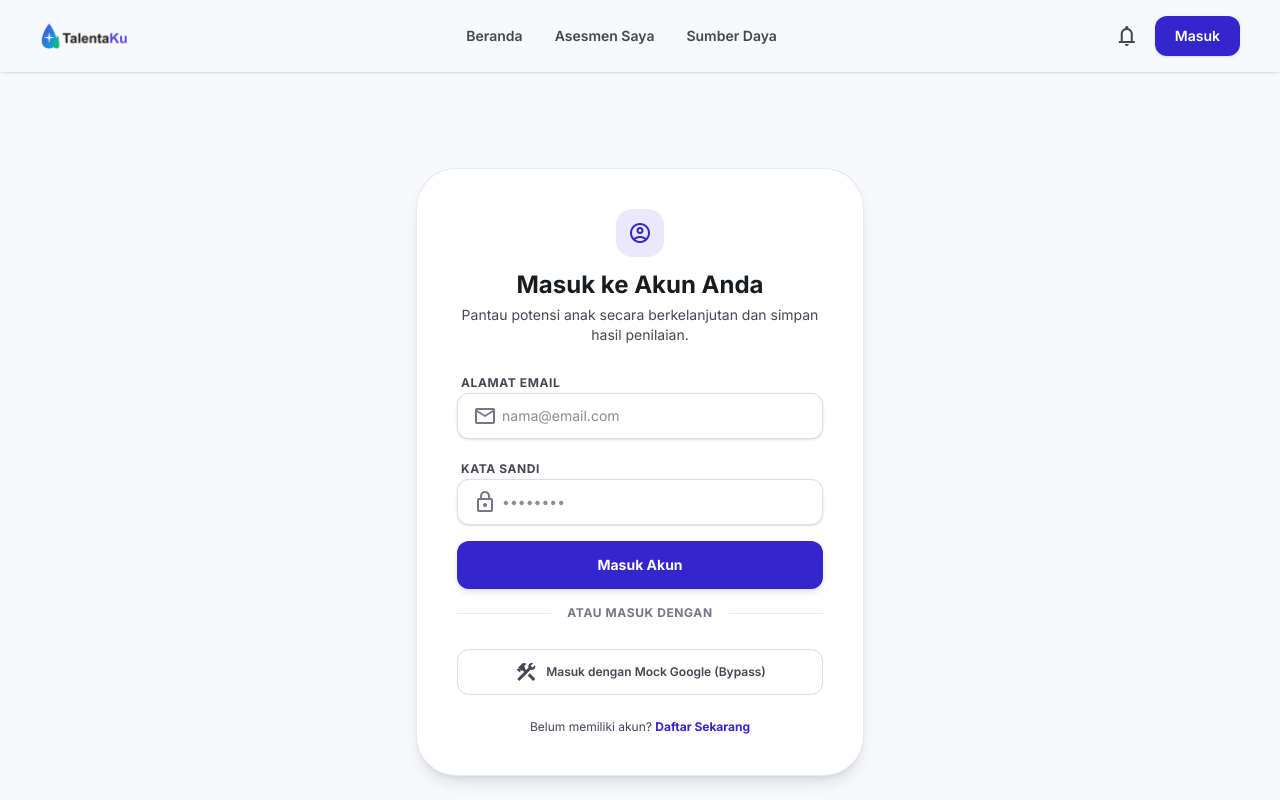
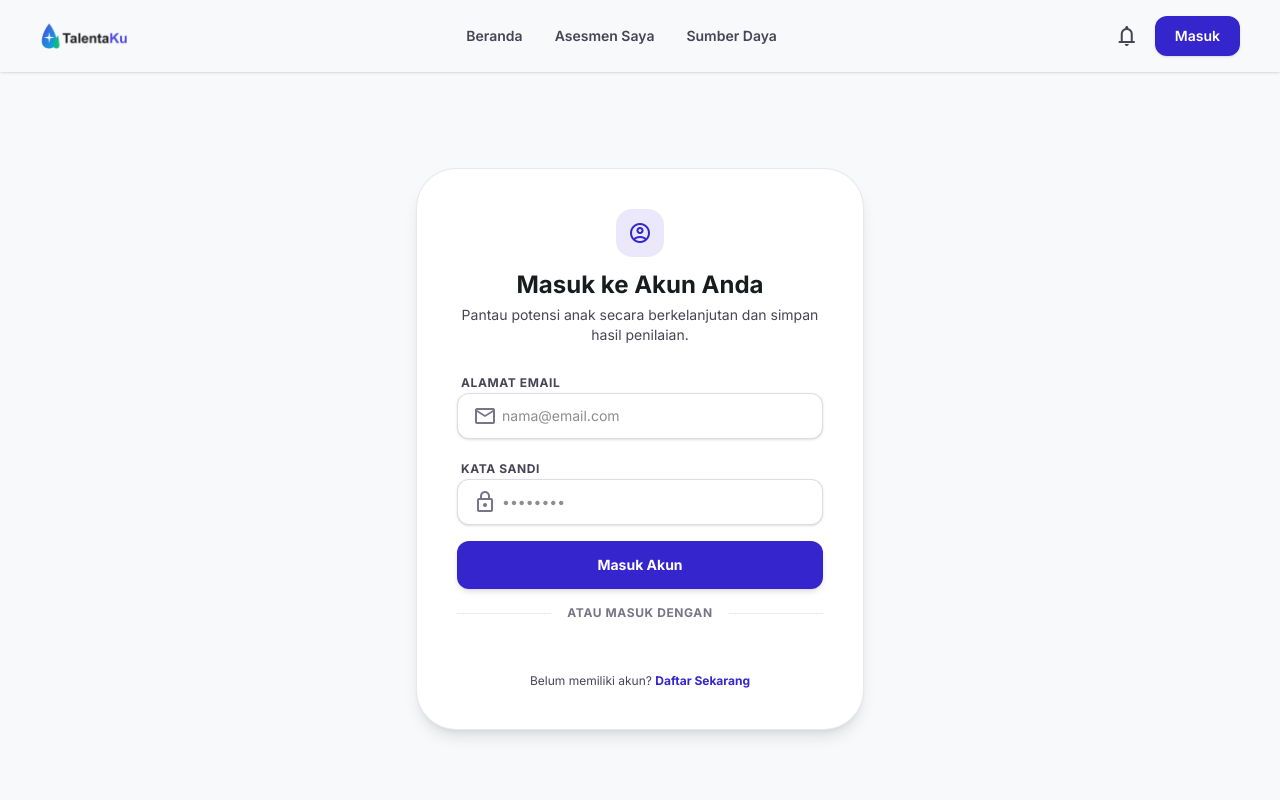
Before and after one commit to yuriya-dev/TalentaKu, a React (Vite) app in the folder frontend/: page /login in a window 1280 px wide. Shown: the top 800 px of the page. Built offline with nearby package versions, Linux system fonts and the light colour scheme.

Commit message:
clean: remove mock google login bypass buttons

```diff
--- a/frontend/src/pages/UserLoginPage.tsx
+++ b/frontend/src/pages/UserLoginPage.tsx
@@ -66,11 +66,6 @@ export default function UserLoginPage() {
       setError(err.message || 'Terjadi kesalahan sistem saat mencoba masuk dengan Google.')
       setLoading(false)
     }
-  }
-
-  const handleGoogleBypass = () => {
-    const mockEmail = `google-bypass-${Date.now()}@gmail.com`
-    handleGoogleCredentialResponse({ credential: `mock-google-token-${mockEmail}|Bypass Google User` })
   }
 
   useEffect(() => {
@@ -259,16 +254,6 @@ export default function UserLoginPage() {
             <div id="google-signin-btn"></div>
           </div>
 
-          {/* Bypass Button for development */}
-          <button
-            type="button"
-            onClick={handleGoogleBypass}
-            className="w-full py-2.5 border border-[#c7c4d8]/60 hover:bg-[#f2f4f6] text-[#464555] font-semibold rounded-xl text-xs transition-all flex items-center justify-center gap-2 cursor-pointer"
-          >
-            <span className="material-symbols-outlined text-sm">construction</span>
-            Masuk dengan Mock Google (Bypass)
-          </button>
-
           {/* Register Link */}
           <div className="mt-6 text-xs text-[#464555] text-center">
             Belum memiliki akun?{' '}
--- a/frontend/src/pages/UserRegisterPage.tsx
+++ b/frontend/src/pages/UserRegisterPage.tsx
@@ -67,11 +67,6 @@ export default function UserRegisterPage() {
       setError(err.message || 'Terjadi kesalahan sistem saat mencoba mendaftar dengan Google.')
       setLoading(false)
     }
-  }
-
-  const handleGoogleBypass = () => {
-    const mockEmail = `google-bypass-${Date.now()}@gmail.com`
-    handleGoogleCredentialResponse({ credential: `mock-google-token-${mockEmail}|Bypass Google User` })
   }
 
   useEffect(() => {
@@ -279,16 +274,6 @@ export default function UserRegisterPage() {
             <div id="google-signin-btn"></div>
           </div>
 
-          {/* Bypass Button for development */}
-          <button
-            type="button"
-            onClick={handleGoogleBypass}
-            className="w-full py-2.5 border border-[#c7c4d8]/60 hover:bg-[#f2f4f6] text-[#464555] font-semibold rounded-xl text-xs transition-all flex items-center justify-center gap-2 cursor-pointer"
-          >
-            <span className="material-symbols-outlined text-sm">construction</span>
-            Masuk dengan Mock Google (Bypass)
-          </button>
-
           {/* Login Link */}
           <div className="mt-6 text-xs text-[#464555] text-center">
             Sudah memiliki akun?{' '}
```
